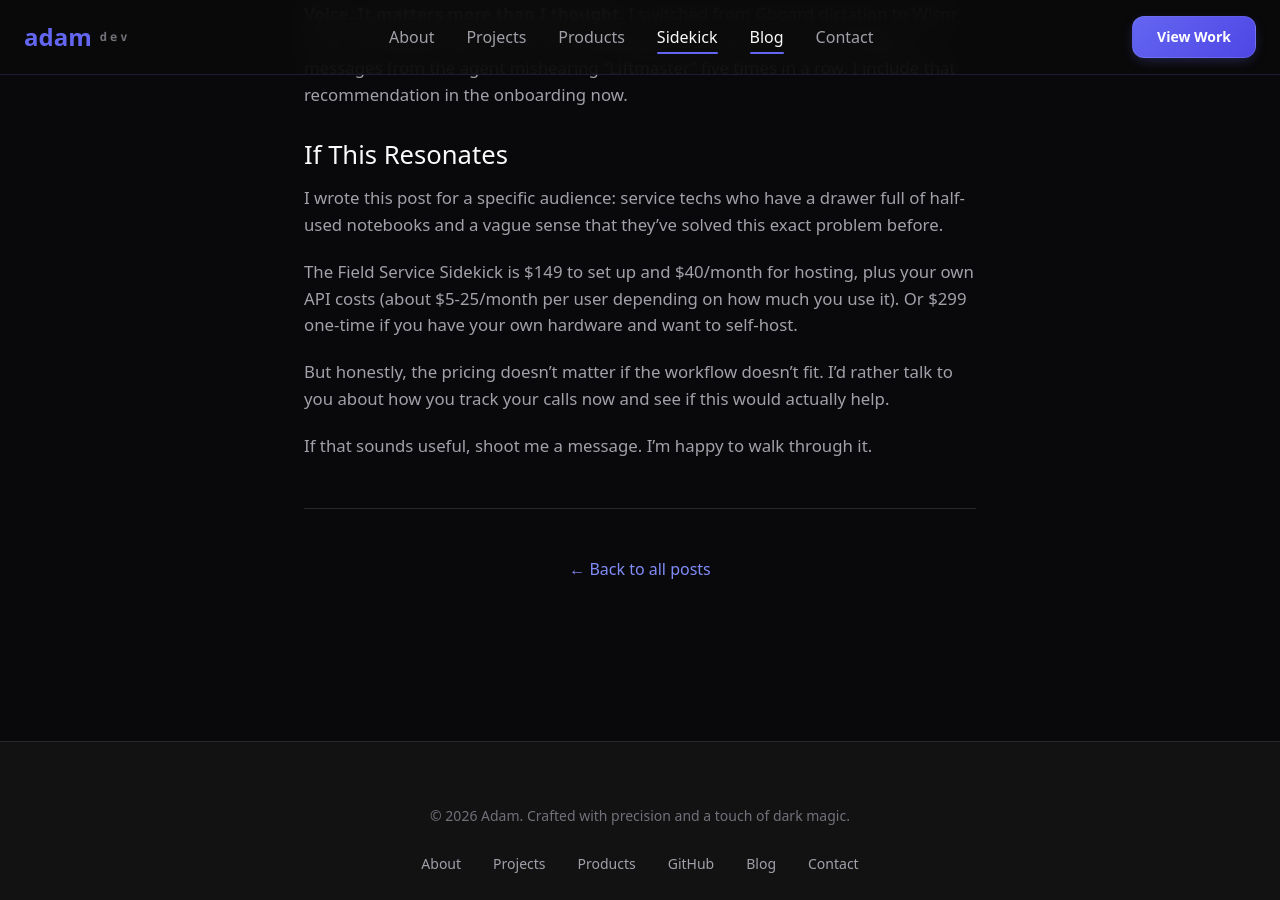
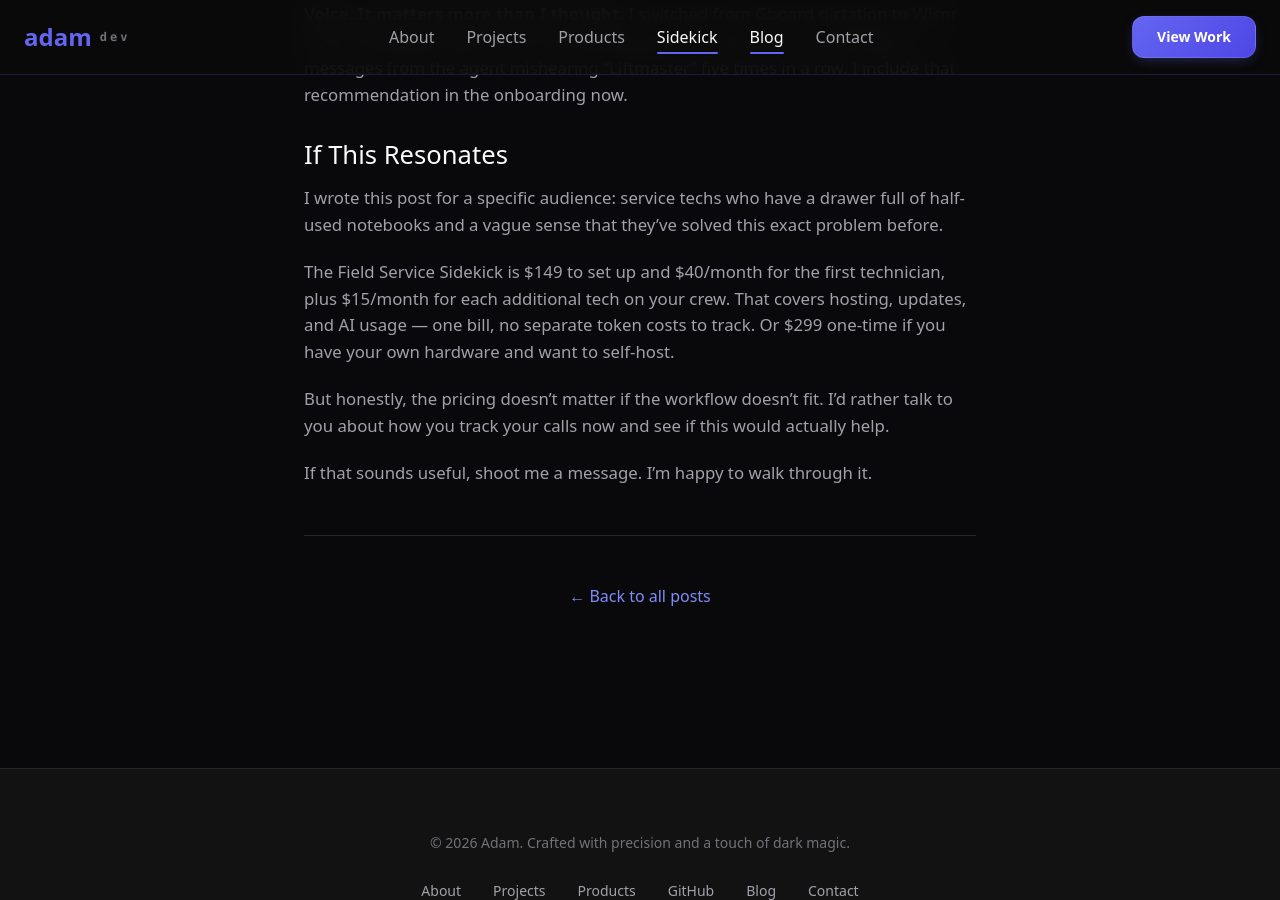
Before and after one commit to slashadams/Dev-Adam.com, a Jekyll site: the page built from _posts/2026-10-03-field-service-sidekick.md, in a window 1280 px wide and 900 px high, scrolled down 3738 px. Built offline with Jekyll 4.4.1, drawn with Linux system fonts in a browser that asks for light colours; nearby versions of some CDN libraries.

Commit message:
Update pricing to per-seat model with AI usage included
- $40/mo first tech, +$15/mo per additional tech
- Setup $149 base, +$50 per additional tech
- API costs now absorbed (was client-funded via OpenRouter)
- Applies to homepage badge, register page, and launch post

```diff
--- a/_posts/2026-10-03-field-service-sidekick.md
+++ b/_posts/2026-10-03-field-service-sidekick.md
@@ -92,7 +92,7 @@ The core loop is solid — log, lookup, remember. A few things I want to add:
 
 I wrote this post for a specific audience: service techs who have a drawer full of half-used notebooks and a vague sense that they've solved this exact problem before.
 
-The Field Service Sidekick is $149 to set up and $40/month for hosting, plus your own API costs (about $5-25/month per user depending on how much you use it). Or $299 one-time if you have your own hardware and want to self-host.
+The Field Service Sidekick is $149 to set up and $40/month for the first technician, plus $15/month for each additional tech on your crew. That covers hosting, updates, and AI usage — one bill, no separate token costs to track. Or $299 one-time if you have your own hardware and want to self-host.
 
 But honestly, the pricing doesn't matter if the workflow doesn't fit. I'd rather talk to you about how you track your calls now and see if this would actually help.
 
--- a/field-service-sidekick/register.html
+++ b/field-service-sidekick/register.html
@@ -260,7 +260,7 @@ description: Get your own field service agent. Fill out this form and I'll spin
 
         <div style="margin-bottom:1rem;padding:1rem;background:var(--bg-secondary);border-radius:8px;border:1px solid var(--border)">
           <p style="margin:0;color:var(--text-secondary);font-size:0.9rem">
-            <strong style="color:var(--text-primary)">Pricing:</strong> <strong>$149 setup</strong> + <strong>$40/month hosting</strong> (VPS managed), or <strong>$299 self-host</strong> if you have your own hardware. API usage (~$5-25/mo per user via OpenRouter) is separate.
+            <strong style="color:var(--text-primary)">Pricing:</strong> <strong>$149 setup</strong> + <strong>$40/month</strong> for the first technician, <strong>+$15/month</strong> for each additional tech on your crew. Everything is included — hosting, updates, and AI usage. Or <strong>$299 self-host</strong> if you have your own hardware and want to run it yourself.
           </p>
         </div>
 
--- a/index.html
+++ b/index.html
@@ -376,7 +376,7 @@ description: Adam — Building AI agents for specific jobs. Creator of the CAM a
           <div class="project-card-header">
             <div class="project-meta">
               <span class="status-badge status-live">Available Now</span>
-              <span class="status-badge status-price">$149 setup</span>
+              <span class="status-badge status-price">$149 setup · $40/mo</span>
             </div>
             <h3>Field Service Sidekick</h3>
           </div>
```
